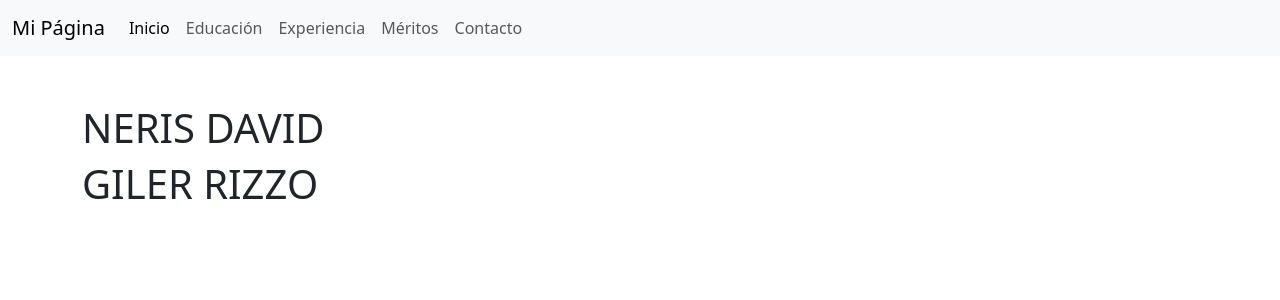
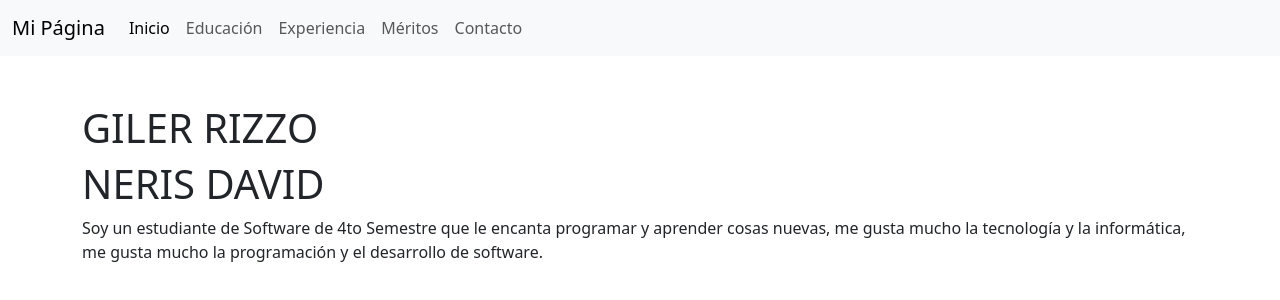
Before and after one commit to DavidGR21/PracticaGit4A_GilerDavid, a plain HTML site: page index.html in a window 1280 px wide. Drawn offline with nearby package versions, Linux system fonts and the light colour scheme.

Commit message:
Se agrego un resumen de mi CV.

```diff
--- a/index.html
+++ b/index.html
@@ -1,5 +1,6 @@
 <!DOCTYPE html>
 <html lang="es">
+
 <head>
     <meta charset="UTF-8">
     <meta name="viewport" content="width=device-width, initial-scale=1.0">
@@ -9,12 +10,14 @@
     <link href="https://cdn.jsdelivr.net/npm/bootstrap@5.3.0-alpha1/dist/css/bootstrap.min.css" rel="stylesheet">
 
 </head>
+
 <body>
 
     <nav class="navbar navbar-expand-lg navbar-light bg-light">
         <div class="container-fluid">
             <a class="navbar-brand" href="#">Mi Página</a>
-            <button class="navbar-toggler" type="button" data-bs-toggle="collapse" data-bs-target="#navbarNav" aria-controls="navbarNav" aria-expanded="false" aria-label="Toggle navigation">
+            <button class="navbar-toggler" type="button" data-bs-toggle="collapse" data-bs-target="#navbarNav"
+                aria-controls="navbarNav" aria-expanded="false" aria-label="Toggle navigation">
                 <span class="navbar-toggler-icon"></span>
             </button>
             <div class="collapse navbar-collapse" id="navbarNav">
@@ -41,16 +44,23 @@
 
     <div class="container mt-5">
         <section id="nombres">
-            <h1>NERIS DAVID</h1>
+            <h1>GILER RIZZO</h1>
         </section>
 
         <!-- Apellidos -->
         <section id="apellidos">
-            <h1>GILER RIZZO</h1>  <!-- Cambia esto por tus apellidos -->
+            <h1>NERIS DAVID</h1>
         </section>
+
+        <p>
+            Soy un estudiante de Software de 4to Semestre que le encanta programar y aprender cosas nuevas,
+            me gusta mucho la tecnología y la informática, me gusta mucho la programación y el desarrollo de
+            software.
+        </p>
     </div>
 
     <!-- Agregar el script de Bootstrap -->
     <script src="https://cdn.jsdelivr.net/npm/bootstrap@5.3.0-alpha1/dist/js/bootstrap.bundle.min.js"></script>
 </body>
+
 </html>
```
